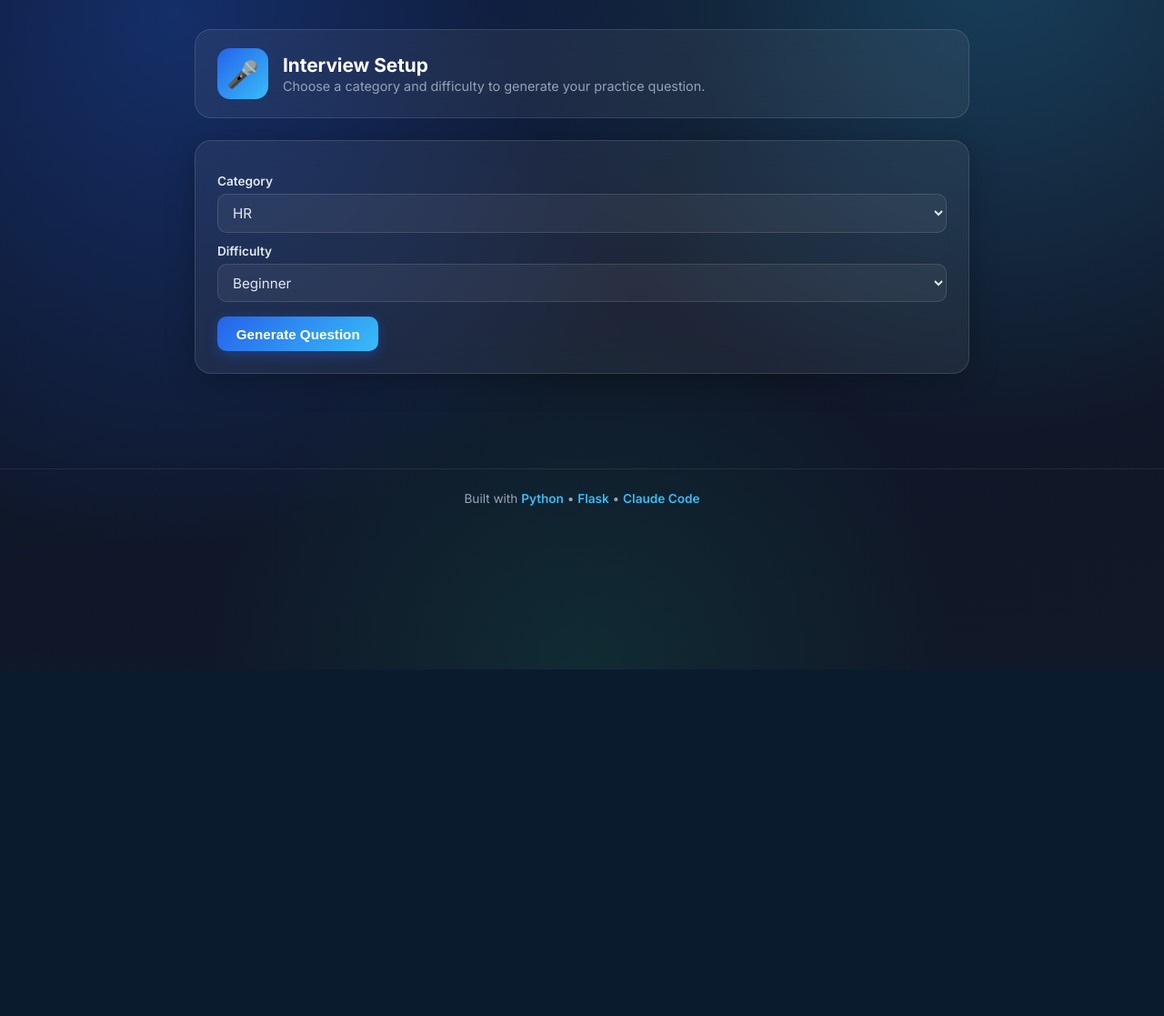
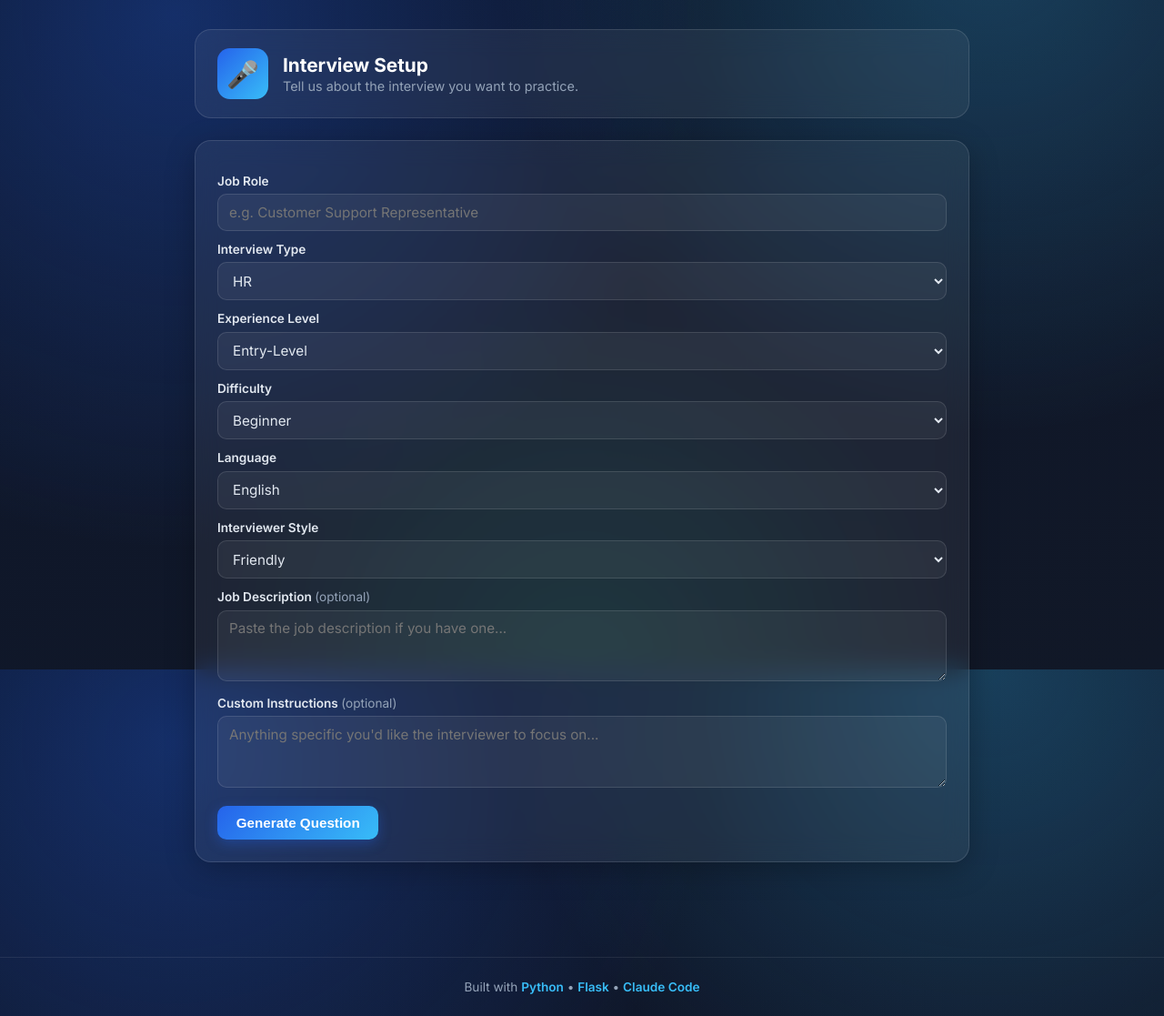
Before and after one commit to malik-wasiq/Professional-AI-Interview-Trainer, a Flask app: page /setup in a window 1280 px wide. Shown: the part 64-1181 px from the top of the page at 91% size. Before the commit the page ends 800 px from the top, so only its background shows below. Run offline with Flask 3, Linux system fonts and the light colour scheme.

Commit message:
Add real AI-powered interview answer evaluation
Replace the fixed placeholder scores on /results with a live call to
Claude (claude-opus-5) via the anthropic SDK. Expand the setup form to
collect Job Role, Interview Type, Experience Level, Difficulty,
Language, Interviewer Style, and optional Job Description / Custom
Instructions, all passed to the model as evaluation context along
with the generated question and submitted answer.

ai_evaluator.evaluate_answer() never raises: a missing API key, any
Anthropic API error (rate limit, connection, status), or an
unparseable model response all fall back to a fixed placeholder
evaluation with a user-visible notice, instead of crashing the app.
Question generation still reuses the existing INTERVIEW_QUESTIONS
bank (Customer Scenarios and Email Templates data remain unused,
kept for a future feature).

Co-Authored-By: Claude Sonnet 5 <noreply@anthropic.com>
Claude-Session: https://claude.ai/code/session_01LDR76Yo3v92pYmDKRjZjUg

```diff
--- a/app.py
+++ b/app.py
@@ -1,6 +1,8 @@
 import random
 
 from flask import Flask, redirect, render_template, request, session, url_for
+
+from ai_evaluator import evaluate_answer
 
 app = Flask(__name__)
 # Needed by Flask to sign the session cookie. Fine for local development;
@@ -153,6 +155,9 @@ Best regards,
 
 CATEGORIES = list(INTERVIEW_QUESTIONS.keys())
 DIFFICULTIES = ["Beginner", "Intermediate", "Advanced"]
+EXPERIENCE_LEVELS = ["Entry-Level", "Mid-Level", "Senior"]
+LANGUAGES = ["English", "Urdu", "Spanish"]
+INTERVIEWER_STYLES = ["Friendly", "Formal", "Strict"]
 
 
 @app.route("/")
@@ -163,35 +168,77 @@ def index():
 
 @app.route("/setup", methods=["GET", "POST"])
 def setup():
-    """Let the user pick a category and difficulty, then pick a random question."""
+    """Collect the interview configuration, then pick a random question."""
     if request.method == "POST":
-        category = request.form.get("category")
+        job_role = request.form.get("job_role", "").strip()
+        interview_type = request.form.get("interview_type")
         difficulty = request.form.get("difficulty")
+        experience_level = request.form.get("experience_level")
+        language = request.form.get("language")
+        interviewer_style = request.form.get("interviewer_style")
+        custom_instructions = request.form.get("custom_instructions", "").strip()
+        job_description = request.form.get("job_description", "").strip()
 
-        # Guard against tampered/invalid form values.
-        if category not in INTERVIEW_QUESTIONS or difficulty not in DIFFICULTIES:
-            return redirect(url_for("setup"))
+        errors = []
+        if not job_role:
+            errors.append("Please enter the job role you're practicing for.")
+        if interview_type not in INTERVIEW_QUESTIONS:
+            errors.append("Please choose a valid interview type.")
+        if difficulty not in DIFFICULTIES:
+            errors.append("Please choose a valid difficulty.")
+        if experience_level not in EXPERIENCE_LEVELS:
+            errors.append("Please choose a valid experience level.")
+        if language not in LANGUAGES:
+            errors.append("Please choose a valid language.")
+        if interviewer_style not in INTERVIEWER_STYLES:
+            errors.append("Please choose a valid interviewer style.")
 
-        question = random.choice(INTERVIEW_QUESTIONS[category][difficulty])
+        if errors:
+            return render_template(
+                "interview_setup.html",
+                interview_types=CATEGORIES,
+                difficulties=DIFFICULTIES,
+                experience_levels=EXPERIENCE_LEVELS,
+                languages=LANGUAGES,
+                styles=INTERVIEWER_STYLES,
+                errors=errors,
+                form=request.form,
+            )
 
-        # Store the chosen question in the session so the next two pages
-        # (/interview and /results) can use it without passing it in the URL.
-        session["category"] = category
-        session["difficulty"] = difficulty
+        question = random.choice(INTERVIEW_QUESTIONS[interview_type][difficulty])
+
+        # Store the config and question in the session so the next two pages
+        # (/interview and /results) can use them without passing them in the URL.
+        session["config"] = {
+            "job_role": job_role,
+            "interview_type": interview_type,
+            "difficulty": difficulty,
+            "experience_level": experience_level,
+            "language": language,
+            "interviewer_style": interviewer_style,
+            "custom_instructions": custom_instructions,
+            "job_description": job_description,
+        }
         session["question"] = question
         session.pop("answer", None)
+        session.pop("evaluation", None)
 
         return redirect(url_for("interview"))
 
     return render_template(
-        "interview_setup.html", categories=CATEGORIES, difficulties=DIFFICULTIES
+        "interview_setup.html",
+        interview_types=CATEGORIES,
+        difficulties=DIFFICULTIES,
+        experience_levels=EXPERIENCE_LEVELS,
+        languages=LANGUAGES,
+        styles=INTERVIEWER_STYLES,
     )
 
 
 @app.route("/interview", methods=["GET", "POST"])
 def interview():
     """Show the generated question and collect the user's answer."""
-    if "question" not in session:
+    if "question" not in session or "config" not in session:
         # No question has been generated yet -- send them to set one up first.
         return redirect(url_for("setup"))
 
@@ -201,39 +248,36 @@ def interview():
         if not answer:
             return render_template(
                 "interview.html",
-                category=session["category"],
-                difficulty=session["difficulty"],
+                config=session["config"],
                 question=session["question"],
                 error="Please write an answer before submitting.",
             )
 
+        evaluation = evaluate_answer(session["config"], session["question"], answer)
+
         session["answer"] = answer
+        session["evaluation"] = evaluation
         return redirect(url_for("results"))
 
     return render_template(
         "interview.html",
-        category=session["category"],
-        difficulty=session["difficulty"],
+        config=session["config"],
         question=session["question"],
     )
 
 
 @app.route("/results")
 def results():
-    """Show a scored evaluation of the submitted answer.
-
-    No AI is used yet -- these are placeholder scores, same as the
-    original Answer Evaluation page.
-    """
-    if "answer" not in session:
+    """Show the AI-generated evaluation of the submitted answer."""
+    if "evaluation" not in session:
         return redirect(url_for("setup"))
 
     return render_template(
         "results.html",
-        category=session["category"],
-        difficulty=session["difficulty"],
+        config=session["config"],
         question=session["question"],
         answer=session["answer"],
+        evaluation=session["evaluation"],
     )
 
 
--- a/requirements.txt
+++ b/requirements.txt
@@ -1 +1,2 @@
 flask
+anthropic
--- a/static/style.css
+++ b/static/style.css
@@ -166,7 +166,8 @@ form label {
     margin: 0.75rem 0 0.4rem 0;
 }
 form select,
-form textarea {
+form textarea,
+form input[type="text"] {
     width: 100%;
     background: rgba(255,255,255,0.05);
     border: 1px solid var(--glass-border);
@@ -178,12 +179,15 @@ form textarea {
     transition: border-color 0.2s ease, box-shadow 0.2s ease;
 }
 form select:focus,
-form textarea:focus {
+form textarea:focus,
+form input[type="text"]:focus {
     outline: none;
     border-color: var(--accent);
     box-shadow: 0 0 0 3px rgba(56,189,248,0.2);
 }
 form textarea { resize: vertical; }
+
+.optional-tag { color: var(--text-muted); font-weight: 400; }
 
 .form-error {
     color: #FCA5A5;
@@ -192,6 +196,17 @@ form textarea { resize: vertical; }
     border-radius: 10px;
     padding: 0.6rem 0.9rem;
     font-size: 0.9rem;
+    margin-bottom: 0.5rem;
+}
+
+.ai-notice {
+    color: #FDE68A;
+    background: rgba(245, 158, 11, 0.12);
+    border: 1px solid rgba(245, 158, 11, 0.3);
+    border-radius: 10px;
+    padding: 0.6rem 0.9rem;
+    font-size: 0.85rem;
+    margin-bottom: 1rem;
 }
 
 /* ---------- Buttons ---------- */
--- a/templates/interview.html
+++ b/templates/interview.html
@@ -6,8 +6,8 @@
 <div class="page-header">
     <div class="page-header-icon">🎤</div>
     <div>
-        <div class="page-header-title">{{ category }} — {{ difficulty }}</div>
-        <div class="page-header-subtitle">Read the question below and write your answer as if this were a real interview.</div>
+        <div class="page-header-title">{{ config.job_role }} — {{ config.interview_type }}</div>
+        <div class="page-header-subtitle">{{ config.experience_level }} • {{ config.difficulty }} • {{ config.interviewer_style }} interviewer</div>
     </div>
 </div>
 
--- a/templates/interview_setup.html
+++ b/templates/interview_setup.html
@@ -7,24 +7,65 @@
     <div class="page-header-icon">🎤</div>
     <div>
         <div class="page-header-title">Interview Setup</div>
-        <div class="page-header-subtitle">Choose a category and difficulty to generate your practice question.</div>
+        <div class="page-header-subtitle">Tell us about the interview you want to practice.</div>
     </div>
 </div>
 
+{% if errors %}
+<div class="card">
+    {% for message in errors %}
+    <p class="form-error">{{ message }}</p>
+    {% endfor %}
+</div>
+{% endif %}
+
 <form class="card" method="POST" action="{{ url_for('setup') }}">
-    <label for="category">Category</label>
-    <select id="category" name="category" required>
-        {% for c in categories %}
-        <option value="{{ c }}">{{ c }}</option>
+    <label for="job_role">Job Role</label>
+    <input type="text" id="job_role" name="job_role" placeholder="e.g. Customer Support Representative"
+           value="{{ form.get('job_role', '') if form else '' }}" required>
+
+    <label for="interview_type">Interview Type</label>
+    <select id="interview_type" name="interview_type" required>
+        {% for t in interview_types %}
+        <option value="{{ t }}" {% if form and form.get('interview_type') == t %}selected{% endif %}>{{ t }}</option>
+        {% endfor %}
+    </select>
+
+    <label for="experience_level">Experience Level</label>
+    <select id="experience_level" name="experience_level" required>
+        {% for level in experience_levels %}
+        <option value="{{ level }}" {% if form and form.get('experience_level') == level %}selected{% endif %}>{{ level }}</option>
         {% endfor %}
     </select>
 
     <label for="difficulty">Difficulty</label>
     <select id="difficulty" name="difficulty" required>
         {% for d in difficulties %}
-        <option value="{{ d }}">{{ d }}</option>
+        <option value="{{ d }}" {% if form and form.get('difficulty') == d %}selected{% endif %}>{{ d }}</option>
         {% endfor %}
     </select>
+
+    <label for="language">Language</label>
+    <select id="language" name="language" required>
+        {% for lang in languages %}
+        <option value="{{ lang }}" {% if form and form.get('language') == lang %}selected{% endif %}>{{ lang }}</option>
+        {% endfor %}
+    </select>
+
+    <label for="interviewer_style">Interviewer Style</label>
+    <select id="interviewer_style" name="interviewer_style" required>
+        {% for style in styles %}
+        <option value="{{ style }}" {% if form and form.get('interviewer_style') == style %}selected{% endif %}>{{ style }}</option>
+        {% endfor %}
+    </select>
+
+    <label for="job_description">Job Description <span class="optional-tag">(optional)</span></label>
+    <textarea id="job_description" name="job_description" rows="3"
+              placeholder="Paste the job description if you have one...">{{ form.get('job_description', '') if form else '' }}</textarea>
+
+    <label for="custom_instructions">Custom Instructions <span class="optional-tag">(optional)</span></label>
+    <textarea id="custom_instructions" name="custom_instructions" rows="3"
+              placeholder="Anything specific you'd like the interviewer to focus on...">{{ form.get('custom_instructions', '') if form else '' }}</textarea>
 
     <button type="submit" class="btn btn-primary">Generate Question</button>
 </form>
```
Also changed, not shown: ai_evaluator.py (added, +124 -0 lines), templates/results.html (+12 -10 lines).
